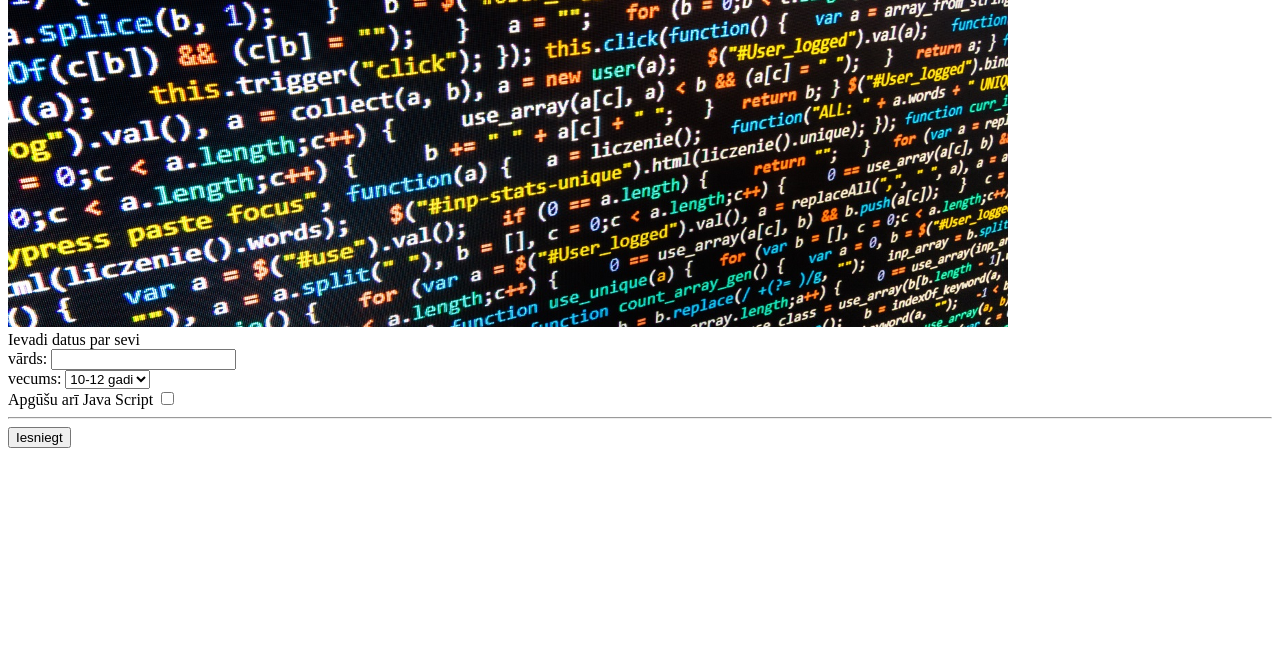
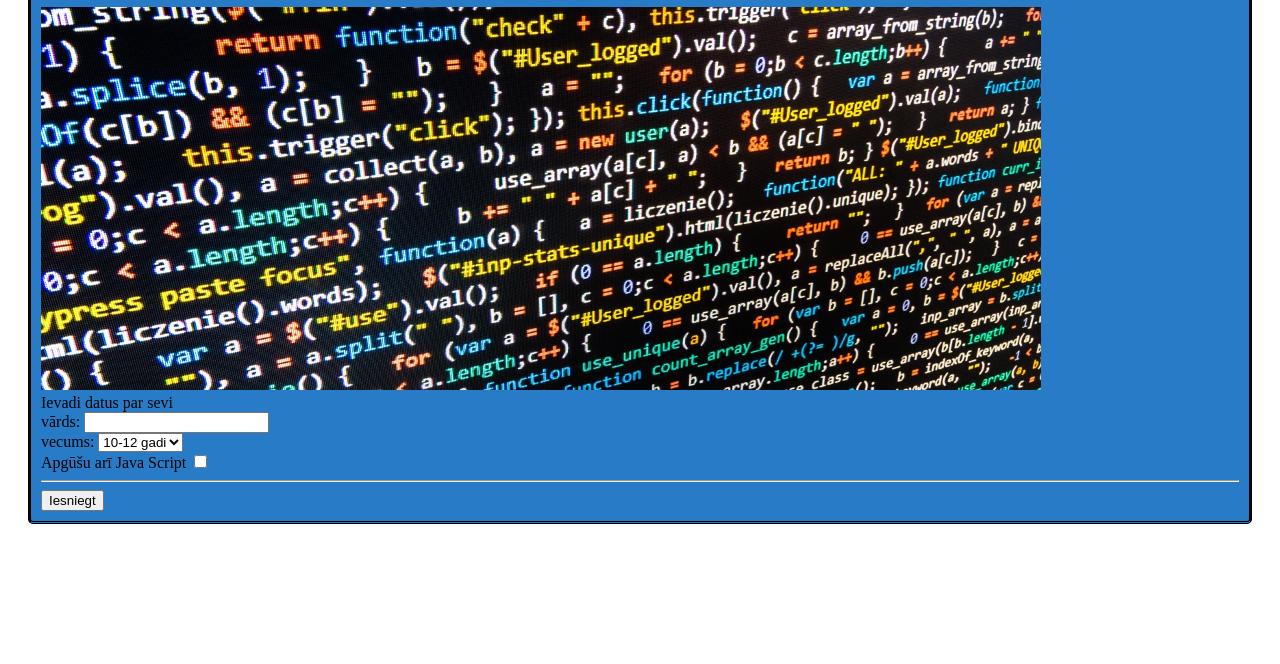
Before and after one commit to ancenata/projekts1, a plain HTML site: page index.html in a window 1280 px wide. Shown: the part 136-800 px from the top of the page. Drawn offline with Linux system fonts and the light colour scheme.

Commit message:
Update index.html

```diff
--- a/index.html
+++ b/index.html
@@ -5,7 +5,7 @@
   <link rel='stylesheet' type='text/css' media='screen' href='stili.css'>
 </head>
   <body>
-    <div class=".arejaKaste">
+    <div class="arejaKaste">
     <h1>Pieteikuma anketa html nodarbībai</h1>
      <img src="kods.png" alt="bilde">
      <br>
```
